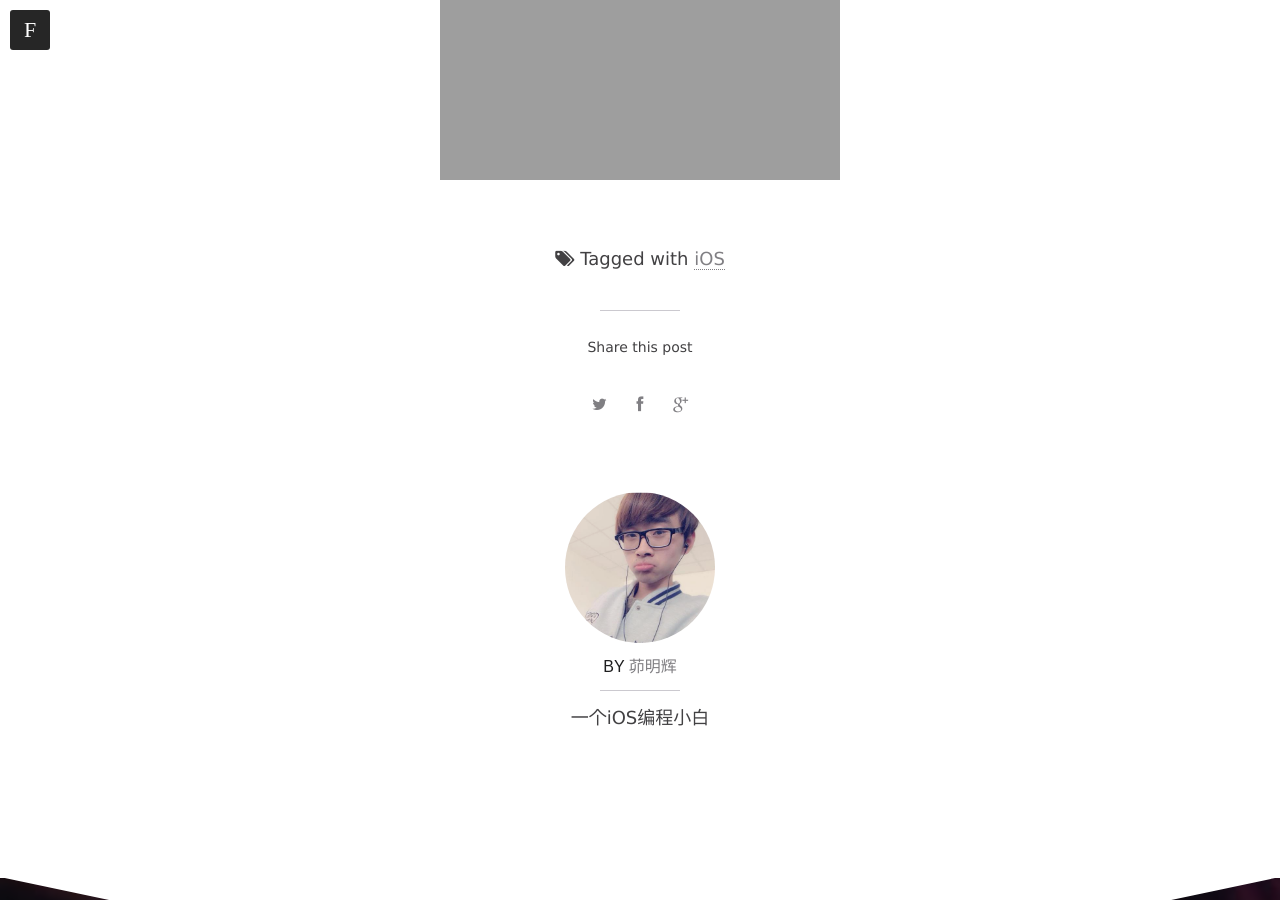
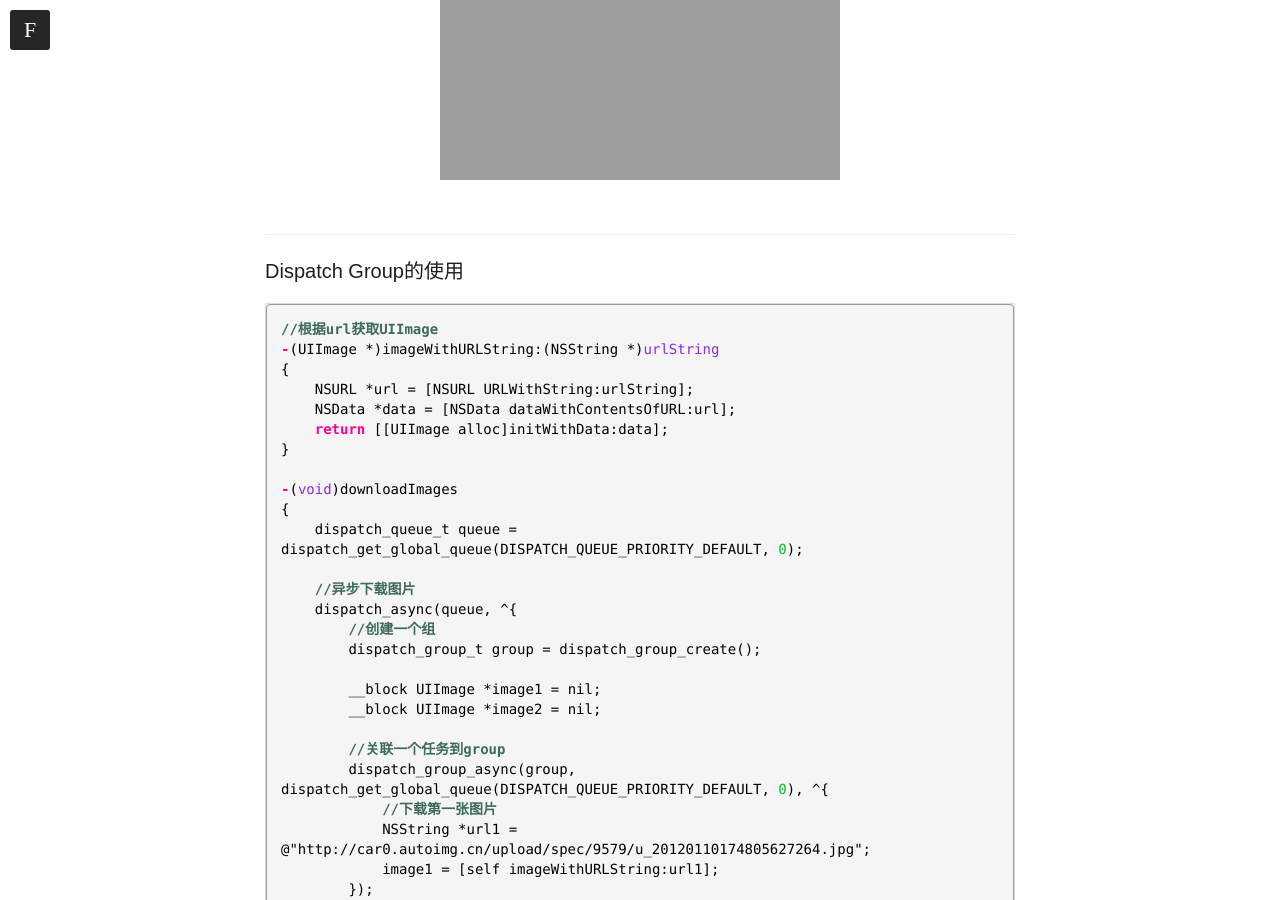
Before and after one commit to maominghui/maominghui.github.io, a Jekyll site: the page built from _posts/2015-09-06-多线程编程（GCD）.md, in a window 1280 px wide and 900 px high, scrolled down 2203 px. Built offline with Jekyll 4.4.1, drawn with Linux system fonts in a browser that asks for light colours; some web fonts are replaced; comment, search, counter and statistics services are not loaded; some of the changed text lies outside the part shown.

Commit message:
Update 2015-09-06-多线程编程（GCD）.md

```diff
--- a/_posts/2015-09-06-多线程编程（GCD）.md
+++ b/_posts/2015-09-06-多线程编程（GCD）.md
@@ -64,3 +64,52 @@ published: true
   <img src="{{ site.url }}/images/blog/2015-09-06-1.png" alt="">
   <figcaption></figcaption>
 </figure>
+
+
+---
+
+###Dispatch Group的使用
+
+{% highlight Objective-C %}
+//根据url获取UIImage
+-(UIImage *)imageWithURLString:(NSString *)urlString
+{
+    NSURL *url = [NSURL URLWithString:urlString];
+    NSData *data = [NSData dataWithContentsOfURL:url];
+    return [[UIImage alloc]initWithData:data];
+}
+
+-(void)downloadImages
+{
+    dispatch_queue_t queue = dispatch_get_global_queue(DISPATCH_QUEUE_PRIORITY_DEFAULT, 0);
+
+    //异步下载图片
+    dispatch_async(queue, ^{
+        //创建一个组
+        dispatch_group_t group = dispatch_group_create();
+
+        __block UIImage *image1 = nil;
+        __block UIImage *image2 = nil;
+
+        //关联一个任务到group
+        dispatch_group_async(group, dispatch_get_global_queue(DISPATCH_QUEUE_PRIORITY_DEFAULT, 0), ^{
+            //下载第一张图片
+            NSString *url1 = @"http://car0.autoimg.cn/upload/spec/9579/u_20120110174805627264.jpg";
+            image1 = [self imageWithURLString:url1];
+        });
+
+        //关联一个任务到group
+        dispatch_group_async(group, dispatch_get_global_queue(DISPATCH_QUEUE_PRIORITY_DEFAULT, 0), ^{
+            //下载第一张图片
+            NSString *url2 = @"http://hiphotos.baidu.com/lvpics/pic/item/3a86813d1fa41768bba16746.jpg";
+            image2 = [self imageWithURLString:url2];
+        });
+
+        //等待组中的任务执行完毕，回到主线程执行block回调
+        dispatch_group_notify(group, dispatch_get_main_queue(), ^{
+            self.imageView.image = image1;
+            self.imageView2.image = image2;
+        });
+    });
+}
+{% endhighlight %}
```
